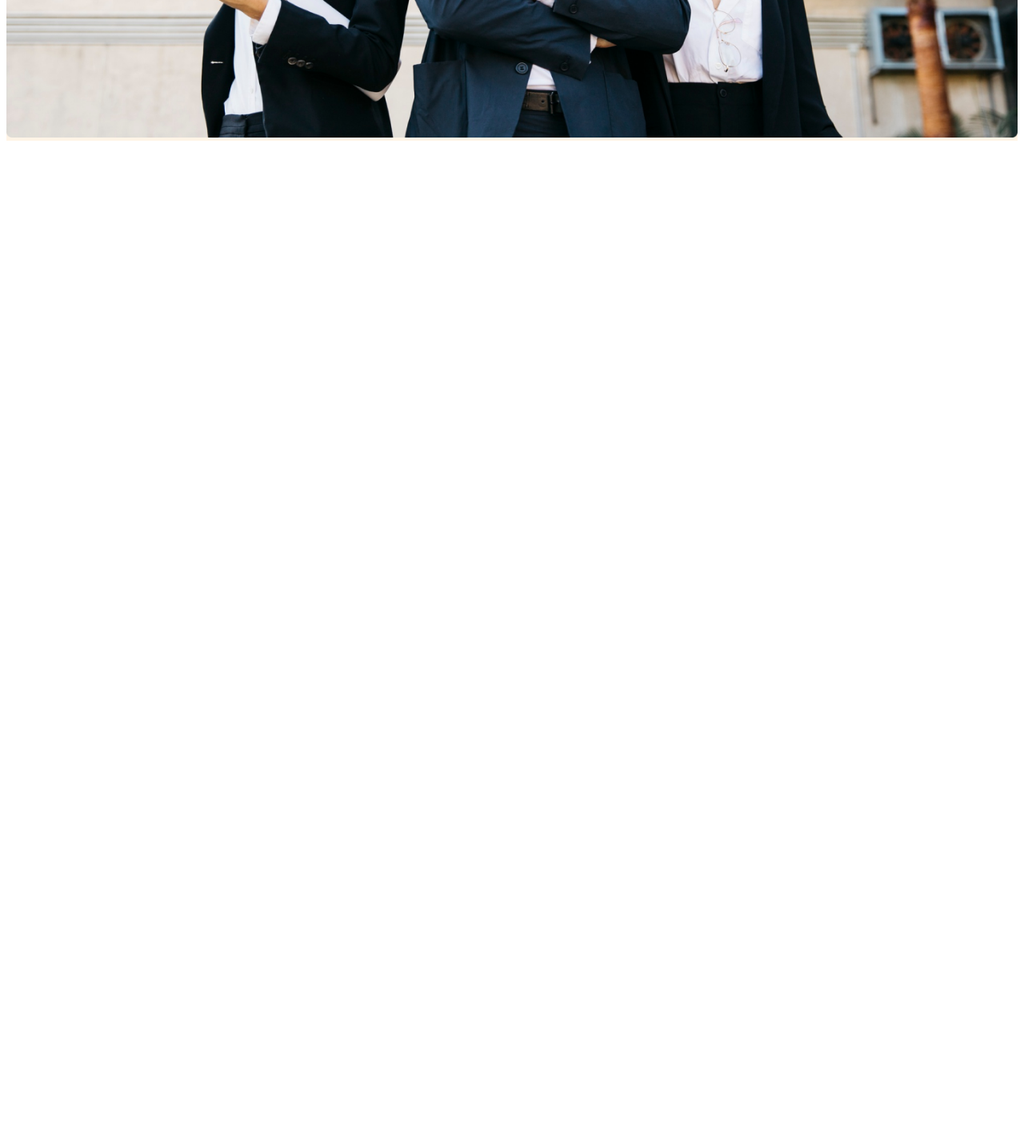
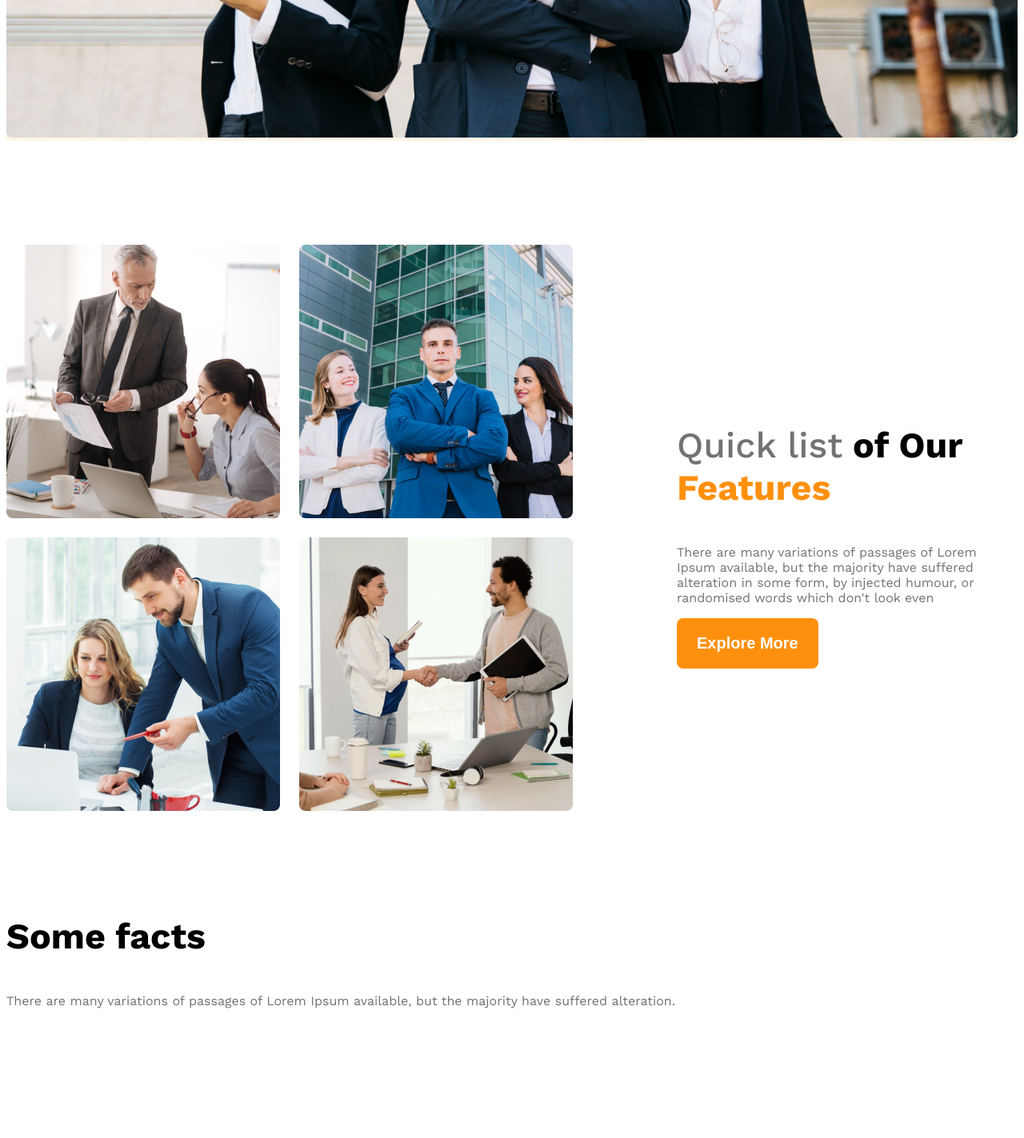
Before and after one commit to shakib071/Architect-Website, a plain HTML site: page index.html in a window 1280 px wide. Shown: the part 1050-2473 px from the top of the page at 80% size. Before the commit the page ends 1234 px from the top, so only its background shows below. Drawn offline with nearby package versions, Linux system fonts and the light colour scheme.

Commit message:
make team responsive and added fact structure

```diff
--- a/index.html
+++ b/index.html
@@ -7,6 +7,7 @@
     <link rel="stylesheet" href="styles/architect.css">
 </head>
 <body class="work-sans-font">
+
     <header class="bg-light">
         <nav class="navbar display-flex">
             <h3 class="brand">G3 Architects</h3>
@@ -34,6 +35,68 @@
 
     <main>
 
+        <!-- teams section  -->
+
+        <section class="teams display-flex">
+
+            <div class="team-img-container">
+                <img src="images/team1.png" alt="two architect discussing about design">
+                <img src="images/team2.png" alt="">
+                <img src="images/team3.png" alt="">
+                <img src="images/team4.png" alt="">
+            </div>
+
+            <div class="our-features">
+                <h3 class="section-title"><span id="quick-list" class="text-light-gray">Quick list</span><span> of Our</span> <span class="text-primary"> Features</span></h3>
+                <p class="feature-description text-light-gray">
+                    There are many variations of passages of Lorem Ipsum available, but the majority have suffered alteration in some form, by injected humour, or randomised words which don't look even
+                </p>
+                <button class="btn-primary">Explore More</button>
+            </div>
+
+        </section>
+
+        <!-- features will enjoy  -->
+
+        <section>
+
+        </section>
+
+        <!-- some facts  -->
+
+        <section class="some-facts">
+
+
+            <h3 class="section-title">Some facts</h3>
+            <p class="text-light-gray">There are many variations of passages of Lorem Ipsum available, but the majority have suffered alteration.</p>
+
+
+            <div class="fact">
+                <img src="" alt="" class="fact-icon">
+                <h4 class="fact-number"></h4>
+                <h5 class="fact-name"></h5>
+            </div>
+            <div class="fact">
+                <img src="" alt="" class="fact-icon">
+                <h4 class="fact-number"></h4>
+                <h5 class="fact-name"></h5>
+            </div>
+            <div class="fact">
+                <img src="" alt="" class="fact-icon">
+                <h4 class="fact-number"></h4>
+                <h5 class="fact-name"></h5>
+            </div>
+            <div class="fact">
+                <img src="" alt="" class="fact-icon">
+                <h4 class="fact-number"></h4>
+                <h5 class="fact-name"></h5>
+            </div>
+
+        </section>
+
+
+
+
     </main>
 
 
--- a/styles/architect.css
+++ b/styles/architect.css
@@ -21,6 +21,10 @@
     background-color: rgba(255, 144, 14, 0.1);
 }
 
+.text-primary{
+    color: rgba(255, 144, 14, 1);
+}
+
 /* dark-2  */
 .text-gray{
     color: rgba(66, 66, 66, 1);
@@ -39,6 +43,20 @@
     font-weight: 600;
     border-radius: 8px;
     border: none;
+}
+
+main{
+    max-width: 1440px;
+    margin: 0 auto;
+}
+
+main > section{
+    margin-top: 130px;
+}
+
+.section-title{
+    font-size: 2.8rem;
+    font-weight: 700;
 }
 
 
@@ -96,10 +114,63 @@
     width: 100%;
 }
 
-/* responsive media query for banner  */
+/* team and feature related styles  */
+
+.teams{
+    align-items: center;
+}
+
+.team-img-container{
+    display: grid;
+    grid-template-columns: repeat(2,1fr);
+    gap: 24px;
+}
+
+.our-features{
+    margin-left: 130px;
+    max-width: 530px;
+}
+
+
+
+#quick-list{
+    font-weight: 500;
+}
+
+
+
+
+
+/* responsive media query */
 
 @media screen and (max-width:576px) {
-    .navbar, .nav-links{
+
+
+
+    .navbar,
+    .nav-links,
+    .teams
+    {
         flex-direction: column;
     }
+
+    .team-img-container{
+        grid-template-columns: repeat(1,1fr);
+    }
+
+    .our-features{
+        margin-left: 20px;
+    }
 }
+
+/* mediam device  */
+
+@media screen and (min-width: 577px) and (max-width: 992px){
+
+    .teams{
+        flex-direction: column;
+    }
+    .our-features{
+        margin: 50px auto;
+    }
+}
```
